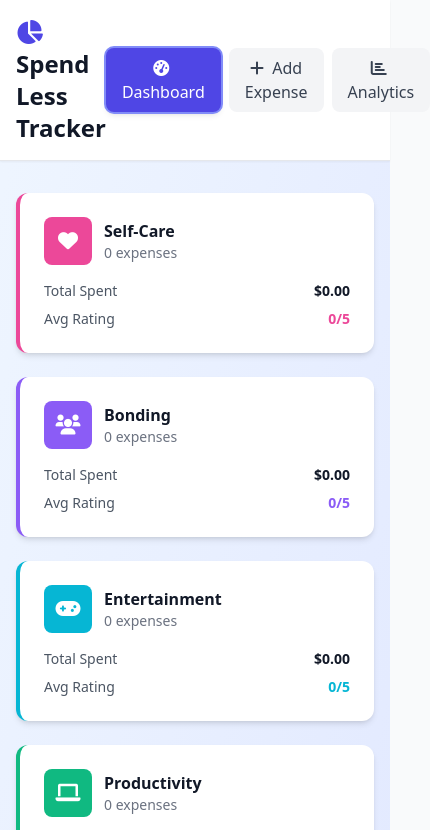
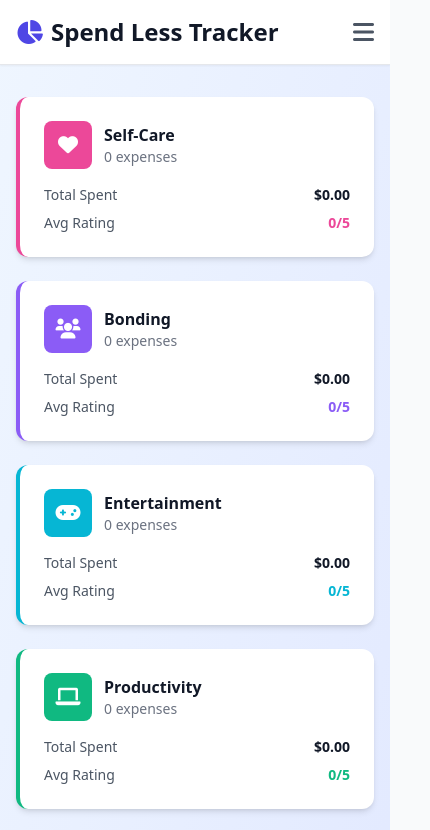
Before and after one commit to 54x1/SpendLess, a plain HTML site: page index.html in a window 390 px wide. Shown: the top 830 px of the page, 430 px wide, since content can reach past the window. Drawn offline with nearby package versions, Linux system fonts and the light colour scheme.

Commit message:
workking inging

```diff
--- a/index.html
+++ b/index.html
@@ -109,11 +109,22 @@
                     <header class="bg-white shadow-sm border-b border-gray-200">
   <div class="max-w-7xl mx-auto px-4 sm:px-6 lg:px-8 py-4">
     <div class="flex items-center justify-between">
-                                <h1 class="text-2xl font-bold text-gray-900">
+      <!-- Logo + Title -->
+      <h1 class="text-2xl font-bold text-gray-900 flex items-center">
         <i class="fas fa-chart-pie text-indigo-600 mr-2"></i>
         Spend Less Tracker
       </h1>
-                                <div class="flex space-x-2">
+
+      <!-- Mobile Menu Toggle Button -->
+      <button
+        @click="showMobileMenu = !showMobileMenu"
+        class="sm:hidden text-gray-600 hover:text-indigo-600 focus:outline-none"
+      >
+        <i class="fas fa-bars text-2xl"></i>
+      </button>
+
+      <!-- Desktop Navigation -->
+      <div class="hidden sm:flex space-x-2">
         <button
           @click="currentView = 'dashboard'"
           :class="[
@@ -126,7 +137,6 @@
           <i class="fas fa-tachometer-alt mr-1"></i>
           Dashboard
         </button>
-
         <button
           @click="currentView = 'add'"
           :class="[
@@ -139,7 +149,6 @@
           <i class="fas fa-plus mr-1"></i>
           Add Expense
         </button>
-
         <button
           @click="currentView = 'analytics'"
           :class="[
@@ -152,11 +161,51 @@
           <i class="fas fa-chart-bar mr-1"></i>
           Analytics
         </button>
+      </div>
+    </div>
+
+    <!-- Mobile Dropdown Menu -->
+    <div v-if="showMobileMenu" class="sm:hidden mt-4 space-y-2">
+      <button
+        @click="currentView = 'dashboard'; showMobileMenu = false"
+        :class="[
+          'w-full text-left px-4 py-2 rounded-lg font-medium transition-all',
+          currentView === 'dashboard'
+            ? 'bg-indigo-600 text-white shadow-md ring-2 ring-indigo-400'
+            : 'bg-gray-100 text-gray-700 hover:bg-indigo-100 hover:text-indigo-700'
+        ]"
+      >
+        <i class="fas fa-tachometer-alt mr-1"></i>
+        Dashboard
+      </button>
+      <button
+        @click="currentView = 'add'; showMobileMenu = false"
+        :class="[
+          'w-full text-left px-4 py-2 rounded-lg font-medium transition-all',
+          currentView === 'add'
+            ? 'bg-indigo-600 text-white shadow-md ring-2 ring-indigo-400'
+            : 'bg-gray-100 text-gray-700 hover:bg-indigo-100 hover:text-indigo-700'
+        ]"
+      >
+        <i class="fas fa-plus mr-1"></i>
+        Add Expense
+      </button>
+      <button
+        @click="currentView = 'analytics'; showMobileMenu = false"
+        :class="[
+          'w-full text-left px-4 py-2 rounded-lg font-medium transition-all',
+          currentView === 'analytics'
+            ? 'bg-indigo-600 text-white shadow-md ring-2 ring-indigo-400'
+            : 'bg-gray-100 text-gray-700 hover:bg-indigo-100 hover:text-indigo-700'
+        ]"
+      >
+        <i class="fas fa-chart-bar mr-1"></i>
+        Analytics
       </button>
     </div>
   </div>
-                        </div>
 </header>
+
 
                     <!-- Main Content -->
                     <main class="max-w-7xl mx-auto px-4 sm:px-6 lg:px-8 py-8">
@@ -744,7 +793,7 @@
                 </div>
             `,
             setup() {
-                // Reactive data
+                const showMobileMenu = ref(false);
                 const currentView = ref('dashboard');
                 const expenses = ref([]);
                 const editingExpense = ref(null);
@@ -958,6 +1007,7 @@ const expense = {
                 watch(expenses, saveToLocalStorage, { deep: true });
 
                 return {
+                    showMobileMenu,
                     currentView,
                     expenses,
                     categories,
```
Lines whose indentation alone changed are shown as unchanged.
